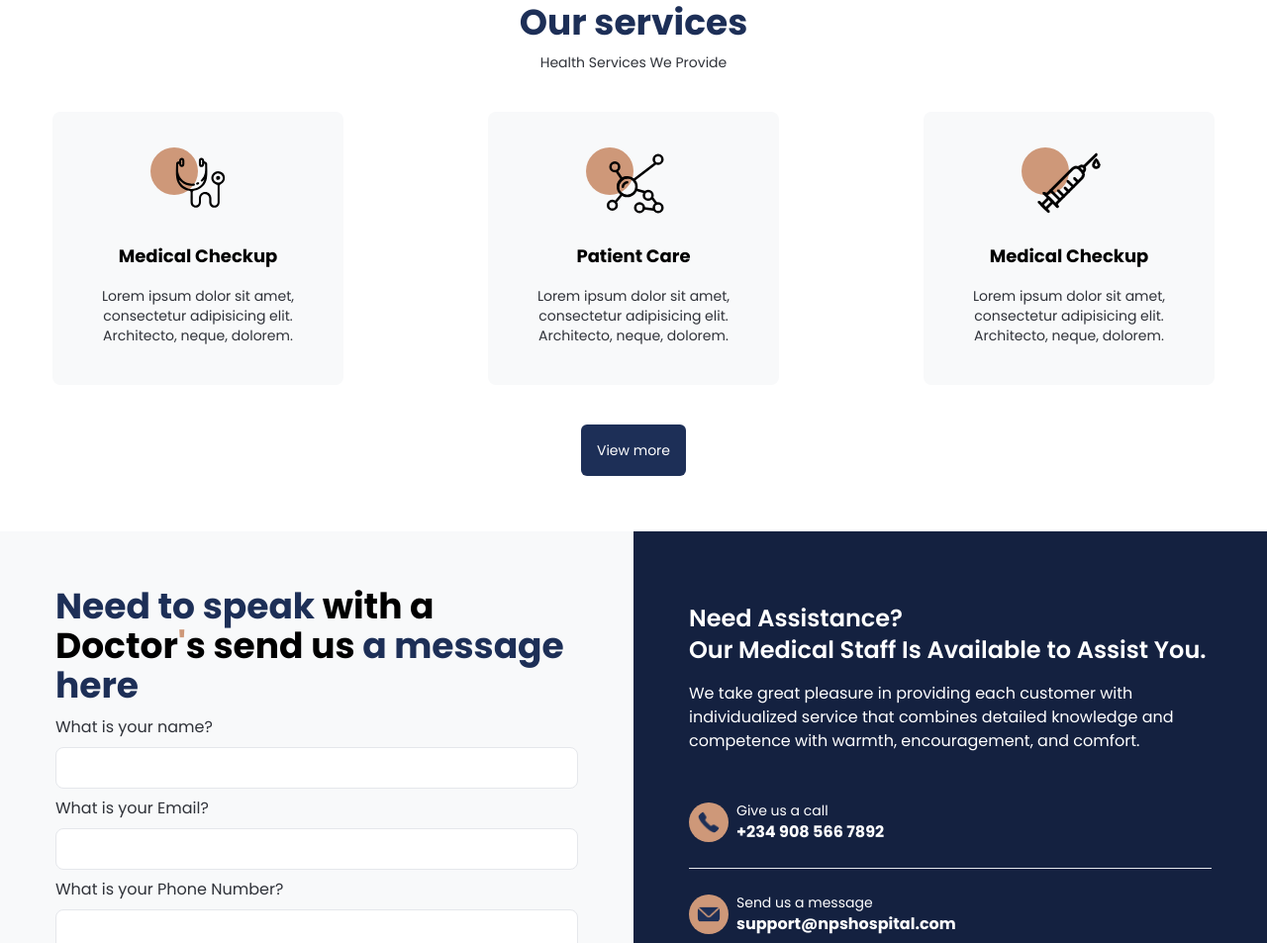
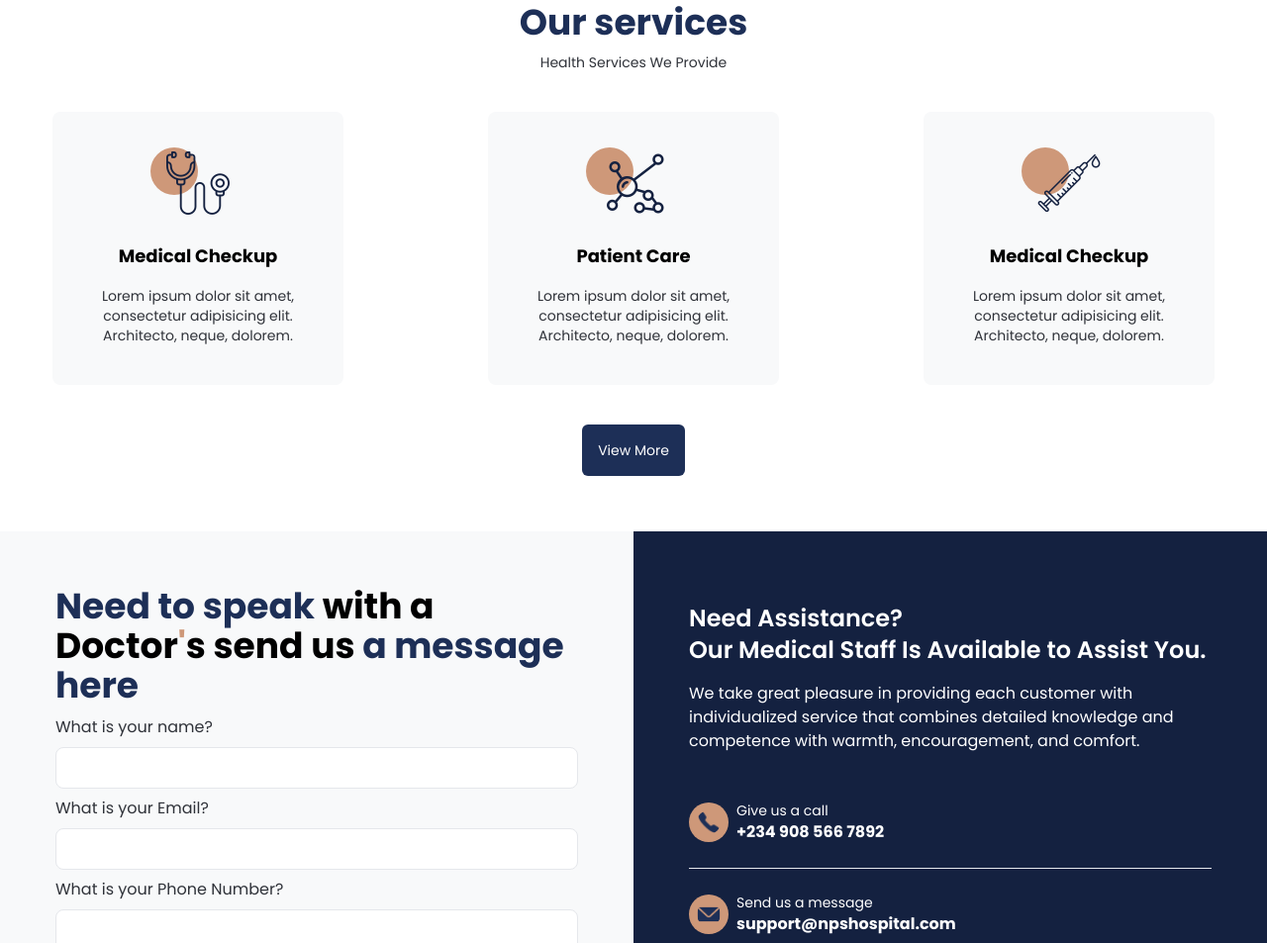
Before and after one commit to feyiamujo1/natorum-panis-specialist-hospital, a plain HTML site: page index.html in a window 1280 px wide. Shown: the part 1469-2422 px from the top of the page at 99% size. Drawn offline with nearby package versions, Linux system fonts and the light colour scheme; a web font is replaced by a local one.

Commit message:
Complete desktop look

```diff
--- a/index.html
+++ b/index.html
@@ -5,6 +5,7 @@
     <meta http-equiv="X-UA-Compatible" content="IE=edge">
     <meta name="viewport" content="width=device-width, initial-scale=1.0">
     <meta name="description" content="Official Website for Natorum Panis Specialist Hospital">
+    <link rel="icon" href="./src/images/logo.png">
     <link rel="preconnect" href="https://fonts.googleapis.com">
     <link rel="preconnect" href="https://fonts.gstatic.com" crossorigin>
     <link href="https://fonts.googleapis.com/css2?family=Cormorant+SC:wght@500&family=Poppins:wght@300;400;500;600;700&display=swap" rel="stylesheet">
@@ -123,12 +124,13 @@
                         <a href="#">
                             <div class="text-center pb-3 container relative z-30">
                                 <div class="h-12 w-12 bg-secondarythemecolor group-hover:bg-lightsecondarythemecolor absolute -top-1 rounded-full right-1/2 z-10"></div>
-                                <img class="w-16 mx-auto relative z-50" src="./src/images/stethoscope.svg" alt="stethoscope">
+                                <img class="w-16 mx-auto relative z-50 group-hover:hidden" src="./src/images/stethoscope_dark_blue.png" alt="stethoscope">
+                                <img class="w-16 mx-auto relative z-50 hidden group-hover:block" src="./src/images/stethoscope_white.png" alt="stethoscope">
                             </div>
                             <h3 class="my-4 text-lg font-bold group-hover:text-buttonhovercolor">
                                 Medical Checkup
                             </h3>
-                            <p class="text-infotextcolor group-hover:text-white text-sm mx-auto">
+                            <p class="text-infotextcolor group-hover:text-slate-100 text-sm mx-auto">
                                 Lorem ipsum dolor sit amet, consectetur adipisicing elit. Architecto, neque, dolorem.
                             </p>
                         </a>
@@ -137,12 +139,13 @@
                         <a href="#">
                             <div class="text-center pb-3 container relative z-30">
                                 <div class="h-12 w-12 bg-secondarythemecolor group-hover:bg-lightsecondarythemecolor absolute -top-1 rounded-full right-1/2 z-10"></div>
-                                <img class="w-16 mx-auto relative z-50" src="./src/images/atoms.svg" alt="stethoscope">
+                                <img class="w-16 mx-auto relative z-50 group-hover:hidden" src="./src/images/atom_dark_blue.png" alt="stethoscope">
+                                <img class="w-16 mx-auto relative z-50 hidden group-hover:block" src="./src/images/atom_white.png" alt="stethoscope">
                             </div>
                             <h3 class="my-4 text-lg font-bold group-hover:text-buttonhovercolor">
                                 Patient Care
                             </h3>
-                            <p class="text-infotextcolor group-hover:text-white text-sm mx-auto">
+                            <p class="text-infotextcolor group-hover:text-slate-100 text-sm mx-auto">
                                 Lorem ipsum dolor sit amet, consectetur adipisicing elit. Architecto, neque, dolorem.
                             </p>
                         </a>
@@ -151,12 +154,13 @@
                         <a href="#">
                             <div class="text-center pb-3 container relative z-30">
                                 <div class="h-12 w-12 bg-secondarythemecolor group-hover:bg-lightsecondarythemecolor absolute -top-1 rounded-full right-1/2 z-10"></div>
-                                <img class="w-16 mx-auto relative z-50 fill-white" src="./src/images/vaccine-5267.png" alt="stethoscope">
+                                <img class="w-16 mx-auto relative z-50 group-hover:hidden" src="./src/images/injection_dark_blue.png" alt="stethoscope">
+                                <img class="w-16 mx-auto relative z-50 hidden group-hover:block" src="./src/images/injection_white.png" alt="stethoscope">
                             </div>
                             <h3 class="my-4 text-lg font-bold group-hover:text-buttonhovercolor">
                                 Medical Checkup
                             </h3>
-                            <p class="text-infotextcolor group-hover:text-white text-sm mx-auto">
+                            <p class="text-infotextcolor group-hover:text-slate-100 text-sm mx-auto">
                                 Lorem ipsum dolor sit amet, consectetur adipisicing elit. Architecto, neque, dolorem.
                             </p>
                         </a>
@@ -164,7 +168,7 @@
                 </div>
                 <a href="#">
                     <p class="w-fit mx-auto text-center rounded-md bg-primarythemecolor hover:bg-buttonhovercolor p-4 text-white text-sm">
-                        View more
+                        View More
                     </p>
                 </a>
             </div>
```
Also changed, not shown: src/images/atom_blue.png (added), src/images/atom_dark_blue.png (added), src/images/atom_white.png (added), src/images/injection_dark_blue.png (added), src/images/injection_white.png (added), src/images/stethoscope_dark_blue.png (added), src/images/stethoscope_white.png (added).
